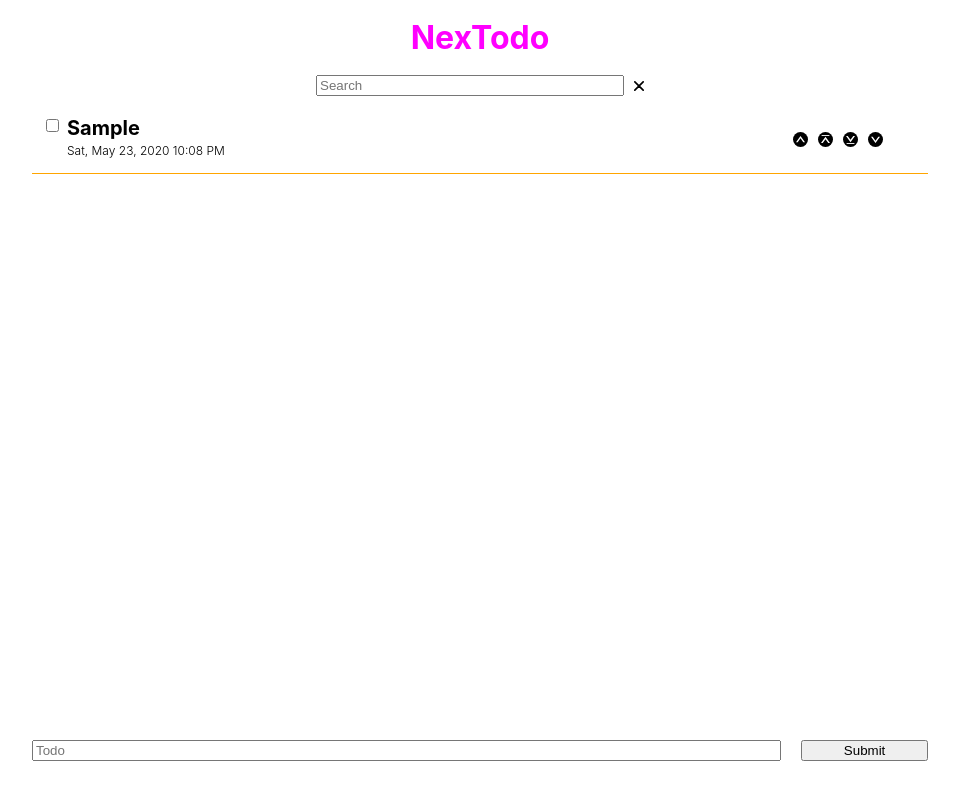
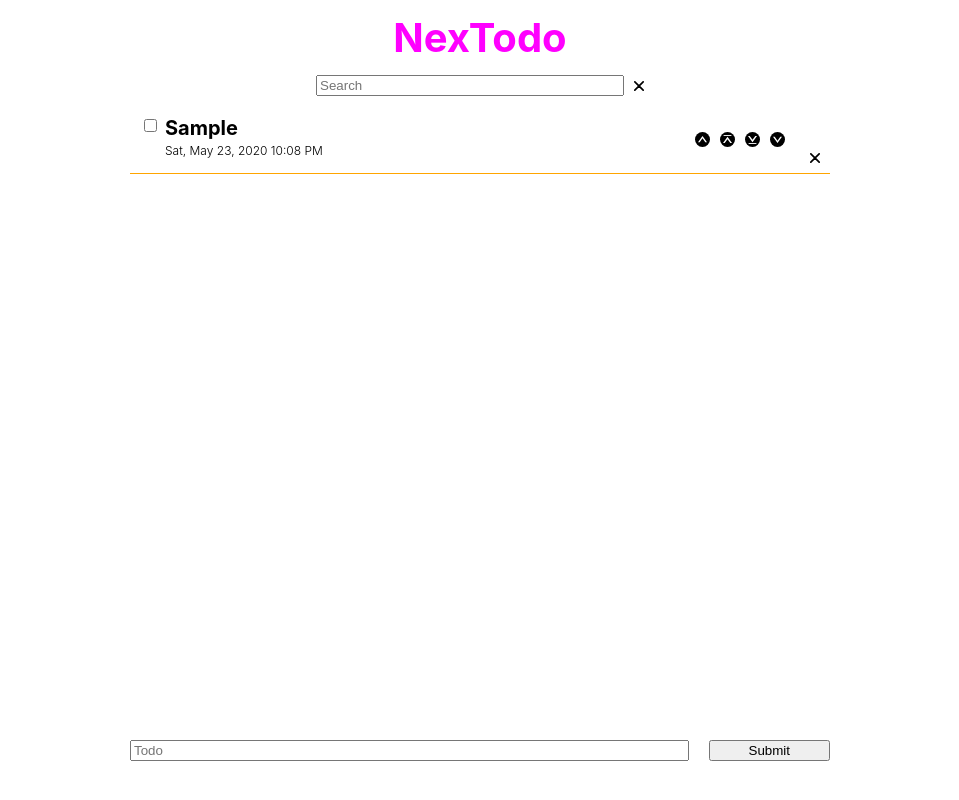
Before and after one commit to Obleo33/nextodo, a React (Create React App) app: page / in a window 1280 px wide. Both pictures are taken after typing "Sample" into the empty fields and a click on the button "Submit". Shown: the whole page, without its empty margins (160-1119 px from the left). Built offline with nearby package versions, Linux system fonts and the light colour scheme.

Commit message:
Update readme

```diff
--- a/src/App.tsx
+++ b/src/App.tsx
@@ -24,6 +24,7 @@ const Header = styled.header`
 
 const Title = styled.h1`
   color: fuchsia;
+  font-size: 40px;
 `;
 
 interface Todo {
@@ -36,7 +37,6 @@ interface Todo {
 type Action =
   | { type: 'INIT'; arr: Todo[] }
   | { type: 'ADD'; todo: Todo }
-  | { type: 'SORT'; arr: Todo[] }
   | { type: 'DELETE'; id: string }
   | { type: 'UPDATE'; id: string, task: string; isCompleted: boolean };
 
@@ -69,13 +69,19 @@ function todoReducer(state: State, action: Action) {
     if(action.isCompleted !== undefined){
       updated[updateIndex].completed = action.isCompleted
     }
-
+    // Update local storage
     updateLocalStorage(updated)
     return updated;
-  } else if (action.type === 'SORT') {
-    return state
   } else if (action.type === 'DELETE') {
-    return state;
+    // Duplicate state
+    const newArr = [...state]
+    // Locate todo
+    const deleteIndex = newArr.findIndex(todo => todo.id === action.id)
+    // Remove to do from array
+    newArr.splice(deleteIndex, 1)
+    // Update locak storage
+    updateLocalStorage(newArr)
+    return newArr;
   } else {
     return state
   }
--- a/src/TodoCard.tsx
+++ b/src/TodoCard.tsx
@@ -7,6 +7,7 @@ import { ReactComponent as Up } from './assets/up.svg';
 import { ReactComponent as Top } from './assets/top.svg';
 import { ReactComponent as Down } from './assets/down.svg';
 import { ReactComponent as Bottom } from './assets/bottom.svg';
+import { ReactComponent as Delete } from './assets/delete.svg';
 
 interface cssProps {
   isCompleted: boolean;
@@ -67,7 +68,10 @@ const DownIcon = styled(Down)`
   height: 15px;
   width: 15px;
 `
-
+const DeleteIcon = styled(Delete)`
+    height: 10px;
+    width: 10px;
+`
 const Button = styled.button`
   border: none;
   background: none;
@@ -80,6 +84,11 @@ const Button = styled.button`
   margin-right: 10px;
 `
 
+const DeleteContainer = styled.div`
+    position: absolute;
+    right: 0;
+    bottom: 10px;
+`
 interface Props {
   id: string;
   task: string;
@@ -139,6 +148,10 @@ const TodoCard = ({ id, task, completed, date, index, fullArr }: Props) => {
     dispatch({ type: 'UPDATE', id, task: e.target.innerHTML })
   }
 
+  const handleDelete = () => {
+    dispatch({type: 'DELETE', id})
+  }
+
   return (
     <Card isCompleted={isCompleted}>
       <Header>
@@ -153,6 +166,7 @@ const TodoCard = ({ id, task, completed, date, index, fullArr }: Props) => {
         <Button onClick={handleBottom}><BottomIcon /></Button>
         <Button onClick={handleDown}><DownIcon /></Button>
       </Footer>
+      <DeleteContainer><Button onClick={handleDelete}><DeleteIcon/></Button></DeleteContainer>
     </Card>
   );
 };
--- a/src/TodoForm.tsx
+++ b/src/TodoForm.tsx
@@ -7,6 +7,7 @@ const shortid = require("shortid");
 
 const FormContainer = styled.div`
   width: 70%;
+  max-width: 700px;
   text-align: center;
 `
 
--- a/src/TodoSearch.tsx
+++ b/src/TodoSearch.tsx
@@ -6,12 +6,11 @@ import { TodoDispatchContext } from "./TodoDispatchContext";
 
 import { ReactComponent as Delete } from './assets/delete.svg';
 
-
-
 const SearchContainer = styled.div`
     display: flex;
-    align-items: center;
+    justify-content: center;
     margin-bottom: 10px;
+    width: 100%
 `
 
 const Search = styled.input`
--- a/src/TodoViewer.tsx
+++ b/src/TodoViewer.tsx
@@ -10,6 +10,7 @@ const Viewer = styled.div`
   align-items: center;
   flex-direction: column;
   width: 70%;
+  max-width: 700px;
   height: 80%;
   margin-bottom: 25px;
   `;
```
Also changed, not shown: 1 other file (tests, documents, lock files or other folders).
